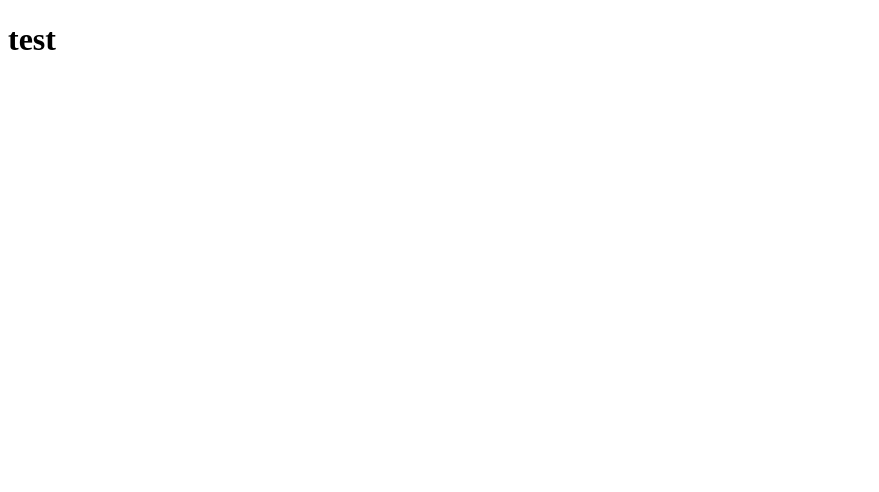
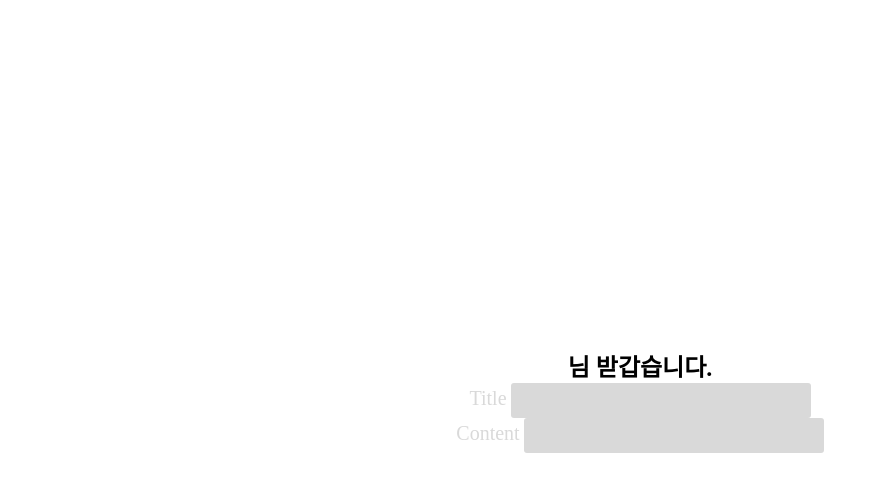
Before and after one commit to PinguLee/Simple-Login-Join, a plain HTML site: page success.html in a window 1280 px wide. Shown: the whole page, without its empty margins (0-879 px from the left). Drawn offline with Linux system fonts and the light colour scheme.

Commit message:
style: 로그인 성공 창 디자인

```diff
--- a/app.js
+++ b/app.js
@@ -31,6 +31,7 @@ const server = http.createServer((request, response) => {
     response.end(fs.readFileSync('./success.html', 'utf8'));
   } else {
     response.writeHead(404, ContentType.html);
+    response.send(console.log("a"));
     response.end('404 ERROR');
   }
 });
--- a/css/style.css
+++ b/css/style.css
@@ -14,6 +14,7 @@
   align-items: center;
   width: 100vw;
   height: 100vh;
+  flex-direction: column;
 }
 
 #lbl-Join {
--- a/success.html
+++ b/success.html
@@ -3,9 +3,23 @@
 <head>
   <meta charset="UTF-8">
   <meta name="viewport" content="width=device-width, initial-scale=1.0">
-  <title>Document</title>
+  <title>Login Success</title>
+  <link rel="stylesheet" href="./css/style.css">
 </head>
 <body>
-  <h1>test</h1>
+  <div id="root">
+    <div><h2><span></span>님 받갑습니다.</h2></div>
+    <div>
+      <label for="txt-Title" class="lbl">Title</label>
+      <input type="text" name="title" id="txt-Title" class="txt">
+    </div>
+    <div>
+      <label for="txt-Content" class="lbl">Content</label>
+      <input type="text" name="content" id="txt-Content" class="txt">
+    </div>
+    <div>
+
+    </div>
+  </div>
 </body>
 </html>
```
